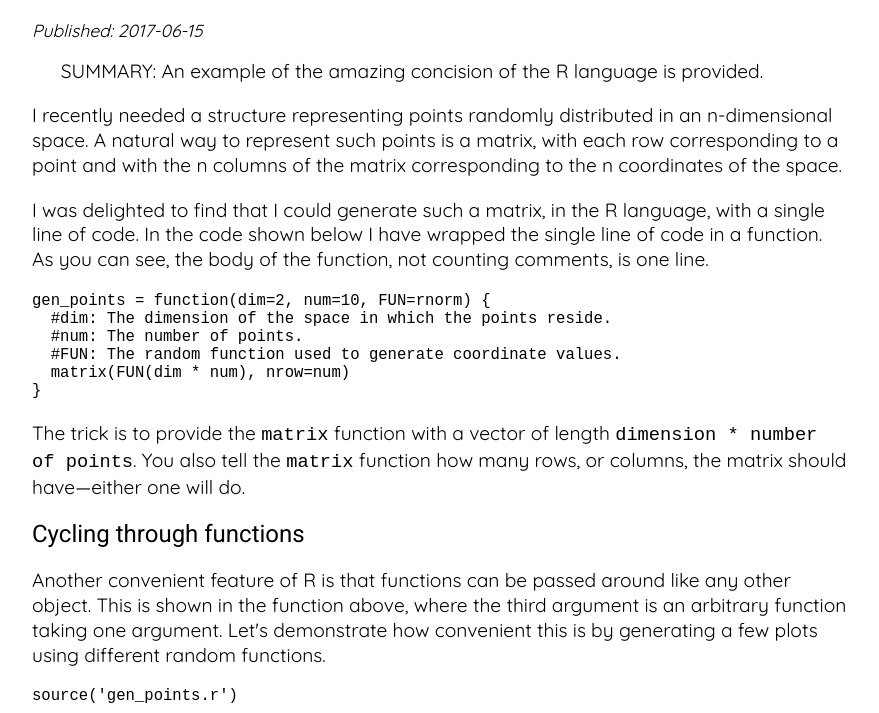
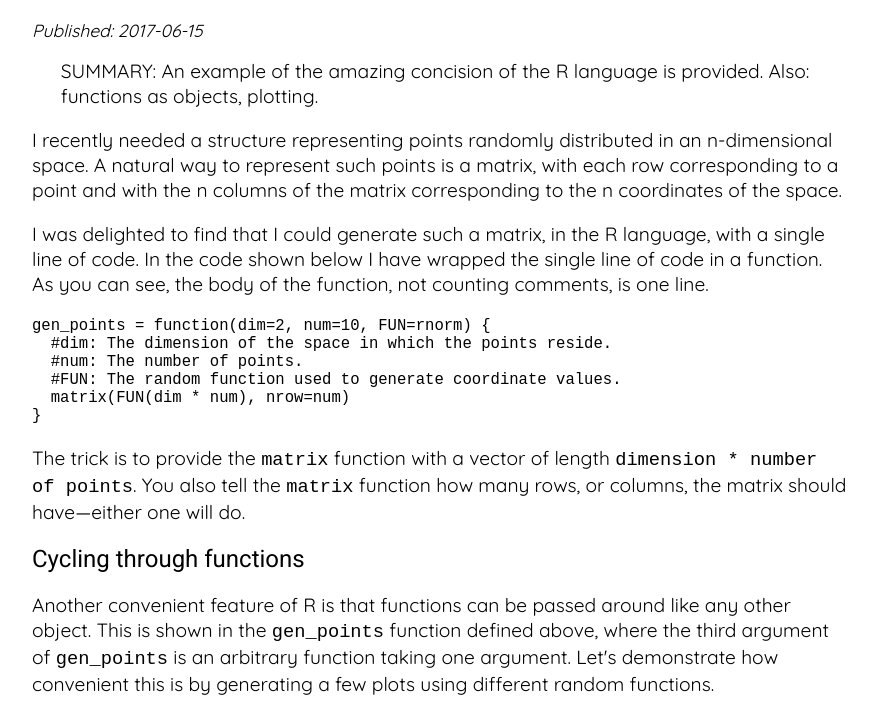
Before and after one commit to quantbo/Easy-does-it, a plain HTML site: page index.html in a window 1280 px wide. Shown: the part 80-793 px from the top of the page, without its empty margins (200-1079 px from the left). Drawn offline with Linux system fonts and the light colour scheme.

Commit message:
modified:   index.html Edited summary.

```diff
--- a/index.html
+++ b/index.html
@@ -27,14 +27,14 @@
 
 	<!--	Load CSS before JS; the latter may operate on the former.-->
 	<link rel="stylesheet" type="text/css" href="index.css">
-	<script src='index.js'></script>
+	<!-- <script src='index.js'></script> -->
 </head>
 <body>
 	<h1>Easy does it</h1>
 
 	<p id='pub'>Published: 2017-06-15</p>
 
-	<p class='exec-summ'>SUMMARY: An example of the amazing concision of the R language is provided.</p>
+	<p class='exec-summ'>SUMMARY: An example of the amazing concision of the R language is provided. Also: functions as objects, plotting.</p>
 
 	<p>I recently needed a structure representing points randomly distributed in an n-dimensional space. A natural way to represent such points is a matrix, with each row corresponding to a point and with the n columns of the matrix corresponding to the n coordinates of the space.</p>
 	<p>I was delighted to find that I could generate such a matrix, in the R language, with a single line of code. In the code shown below I have wrapped the single line of code in a function. As you can see, the body of the function, not counting comments, is one line.</p>
@@ -52,7 +52,7 @@ gen_points = function(dim=2, num=10, FUN=rnorm) {
 
 	<h2>Cycling through functions</h2>
 
-	<p>Another convenient feature of R is that functions can be passed around like any other object. This is shown in the function above, where the third argument is an arbitrary function taking one argument. Let's demonstrate how convenient this is by generating a few plots using different random functions.</p>
+	<p>Another convenient feature of R is that functions can be passed around like any other object. This is shown in the <code>gen_points</code> function defined above, where the third argument of <code>gen_points</code> is an arbitrary function taking one argument. Let's demonstrate how convenient this is by generating a few plots using different random functions.</p>
 
 	<pre>
 source('gen_points.r')
```
